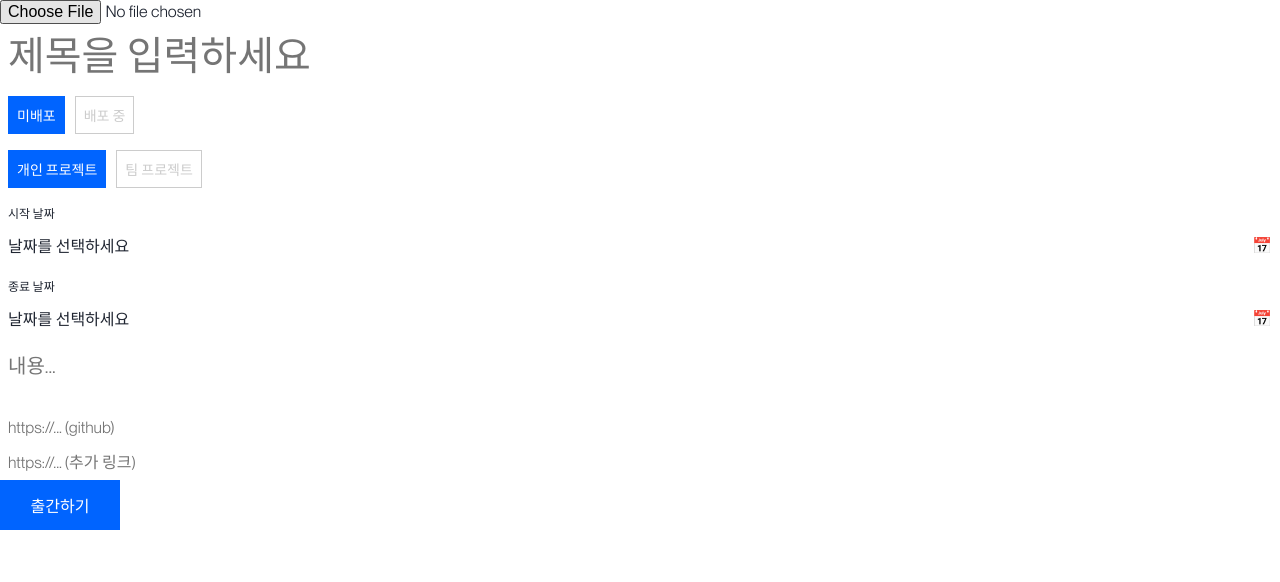
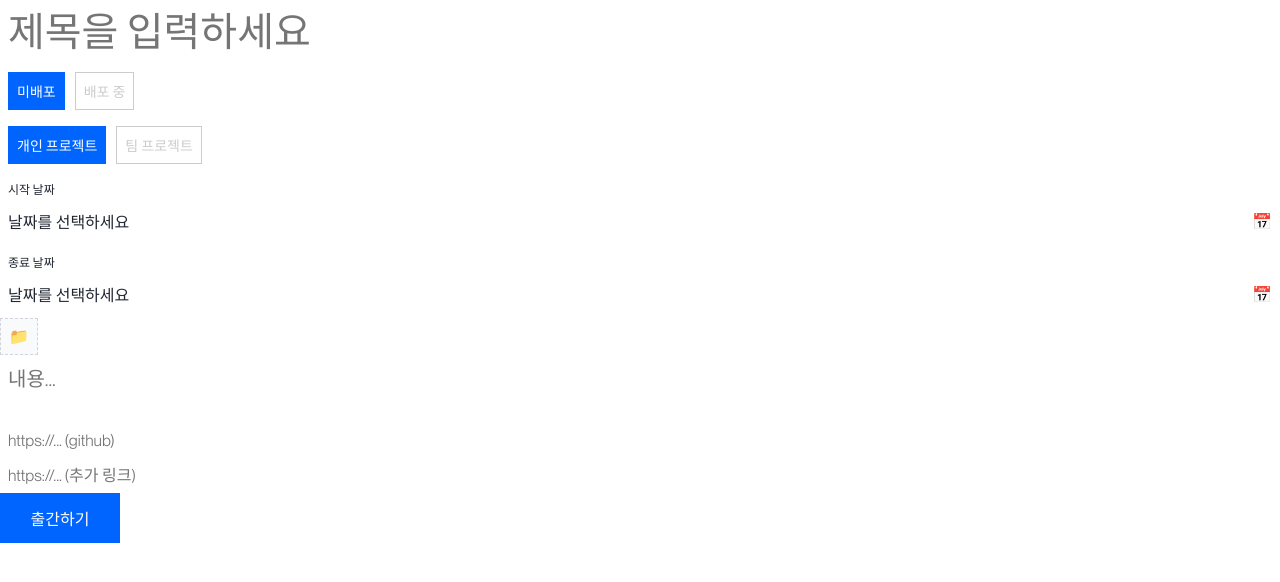
Before and after one commit to SeungWoo-Ahn/portfolio, a React (Vite) app: page /projects/new in a window 1280 px wide. Shown: the top 582 px of the page. Built offline with nearby package versions, Linux system fonts and the light colour scheme; no server answers.

Commit message:
#11 feat: image upload icon 구현

```diff
--- /dev/null
+++ b/src/components/Form/Input/FileInput.module.css
@@ -0,0 +1,22 @@
+.hiddenInput {
+    display: none;
+}
+
+.uploadBox {
+    display: inline-flex;
+    align-items: center;
+    justify-content: center;
+    padding: 8px;
+    border: 1px dashed #d1d5db;
+    background-color: #f9fafb;
+    cursor: pointer;
+    transition: all 0.2s ease;
+
+    &:hover {
+        background-color: #f3f4f6;
+    }
+}
+
+.icon {
+    font-size: 16px;
+}
--- /dev/null
+++ b/src/components/Form/Input/FileInput.tsx
@@ -0,0 +1,40 @@
+import { useRef, type ChangeEvent } from 'react';
+import styled from './FileInput.module.css';
+
+interface FileInputProps {
+    onSelectedFile: (file: File) => void;
+}
+
+const FileInput = ({ onSelectedFile }: FileInputProps) => {
+    const fileInputRef = useRef<HTMLInputElement>(null);
+
+    const handleFileChange = (event: ChangeEvent<HTMLInputElement>) => {
+        const selectedFile = event.target.files?.[0];
+        if (!selectedFile) {
+            return;
+        }
+        onSelectedFile(selectedFile);
+        event.target.value = '';
+    }
+
+
+    const handleClick = () => {
+        fileInputRef.current?.click();
+    };
+
+    return (
+        <>
+            <input
+                className={styled.hiddenInput}
+                type='file'
+                accept='image/*'
+                ref={fileInputRef}
+                onChange={handleFileChange} />
+            <div className={styled.uploadBox} onClick={handleClick}>
+                <span className={styled.icon}>📁</span>
+            </div>
+        </>
+    );
+};
+
+export default FileInput;
--- a/src/pages/BlogPost/BlogPost.tsx
+++ b/src/pages/BlogPost/BlogPost.tsx
@@ -1,17 +1,18 @@
 import { useMutation, useQuery, useQueryClient } from "@tanstack/react-query";
+import { useEffect } from "react";
+import { useForm } from "react-hook-form";
 import { useNavigate, useParams } from "react-router-dom";
-import type { BlogPostCreatePayload } from "../../types/uiModel/blogUiModel";
-import { useForm } from "react-hook-form";
-import { useImageUpload } from "../../hooks/useImageUpload";
+import SubmitButton from "../../components/Form/Button/SubmitButton";
+import FileInput from "../../components/Form/Input/FileInput";
+import TextInput from "../../components/Form/Input/TextInput";
+import TextArea from "../../components/Form/TextArea/TextArea";
+import MarkdownPreview from "../../components/MarkdownPreview/MarkdownPreview";
+import { PATHS } from "../../consts/Paths";
 import { QUERY_KEYS } from "../../consts/QueryKeys";
 import { blogRepository } from "../../data/blogRepository";
-import { useEffect, type ChangeEvent } from "react";
-import { PATHS } from "../../consts/Paths";
+import { useImageUpload } from "../../hooks/useImageUpload";
 import { blogMapper } from "../../types/mapper/blogMapper";
-import TextInput from "../../components/Form/Input/TextInput";
-import TextArea from "../../components/Form/TextArea/TextArea";
-import SubmitButton from "../../components/Form/Button/SubmitButton";
-import MarkdownPreview from "../../components/MarkdownPreview/MarkdownPreview";
+import type { BlogPostCreatePayload } from "../../types/uiModel/blogUiModel";
 
 const BlogPost = () => {
     const { id } = useParams<{ id: string }>();
@@ -37,11 +38,11 @@ const BlogPost = () => {
     }, [isError, navigate]);
 
     useEffect(() => {
-            if (editMode && data) {
-                const payload = blogMapper.toPayload(data);
-                reset(payload);
-            }
-        }, [data, editMode]);
+        if (editMode && data) {
+            const payload = blogMapper.toPayload(data);
+            reset(payload);
+        }
+    }, [data, editMode]);
 
     const handleSuccess = async () => {
         await queryClient.invalidateQueries({
@@ -67,13 +68,9 @@ const BlogPost = () => {
     const isLoading = imageUploadPending &&
         editMode ? updateMutation.isPending : createMutation.isPending;
 
-    const handleSelectImage = (event: ChangeEvent<HTMLInputElement>) => {
-        const selectedFile = event.target.files?.[0];
-        if (!selectedFile) {
-            return;
-        }
+    const uploadImage = (file: File) => {
         imageUploadMutate(
-            { bucket: 'blogs', file: selectedFile },
+            { bucket: 'blogs', file: file },
             {
                 onSuccess: (url) => {
                     const originContent = getValues('content');
@@ -82,7 +79,6 @@ const BlogPost = () => {
                 },
             }
         )
-        event.target.value = '';
     }
 
     const onSubmit = (payload: BlogPostCreatePayload) => {
@@ -98,7 +94,6 @@ const BlogPost = () => {
 
     return (
         <>
-            <input type='file' accept='image/*' onChange={handleSelectImage} />
             <form onSubmit={handleSubmit(onSubmit)}>
                 <TextInput
                     type='text'
@@ -107,6 +102,7 @@ const BlogPost = () => {
                         required: true
                     })}
                 />
+                <FileInput onSelectedFile={uploadImage} />
                 <TextArea
                     placeholder='내용...'
                     disabled={imageUploadPending}
--- a/src/pages/PojectPost/ProjectPost.tsx
+++ b/src/pages/PojectPost/ProjectPost.tsx
@@ -1,19 +1,20 @@
 import { useMutation, useQuery, useQueryClient } from "@tanstack/react-query";
-import { useEffect, type ChangeEvent } from "react";
+import { useEffect } from "react";
 import { useForm } from "react-hook-form";
 import { useNavigate, useParams } from "react-router-dom";
 import SubmitButton from "../../components/Form/Button/SubmitButton";
+import DateInput from "../../components/Form/Input/DateInput";
+import FileInput from "../../components/Form/Input/FileInput";
+import Select from "../../components/Form/Input/Select";
 import TextInput from "../../components/Form/Input/TextInput";
+import TextArea from "../../components/Form/TextArea/TextArea";
 import MarkdownPreview from "../../components/MarkdownPreview/MarkdownPreview";
-import TextArea from "../../components/Form/TextArea/TextArea";
 import { PATHS } from "../../consts/Paths";
 import { QUERY_KEYS } from "../../consts/QueryKeys";
 import { projectRepository } from "../../data/projectRepository";
 import { useImageUpload } from "../../hooks/useImageUpload";
 import { projectCategoryEntries, projectMapper, projectStatusEntries } from "../../types/mapper/projectMapper";
 import type { ProjectCreatePayload } from "../../types/uiModel/projectUiModel";
-import Select from "../../components/Form/Input/Select";
-import DateInput from "../../components/Form/Input/DateInput";
 
 const ProjectPost = () => {
     const { id } = useParams<{ id: string }>();
@@ -83,13 +84,9 @@ const ProjectPost = () => {
     const isLoading = imageUploadPending &&
         editMode ? updateMutation.isPending : createMutation.isPending;
 
-    const handleSelectImage = (event: ChangeEvent<HTMLInputElement>) => {
-        const selectedFile = event.target.files?.[0];
-        if (!selectedFile) {
-            return;
-        }
+    const uploadImage = (file: File) => {
         imageUploadMutate(
-            { bucket: 'projects', file: selectedFile },
+            { bucket: 'projects', file: file },
             {
                 onSuccess: (url) => {
                     const originContent = getValues('content');
@@ -98,7 +95,6 @@ const ProjectPost = () => {
                 },
             }
         )
-        event.target.value = '';
     }
 
     const onSubmit = (payload: ProjectCreatePayload) => {
@@ -114,7 +110,6 @@ const ProjectPost = () => {
 
     return (
         <>
-            <input type='file' accept='image/*' onChange={handleSelectImage} />
             <form onSubmit={handleSubmit(onSubmit)}>
                 <TextInput
                     type='text'
@@ -140,11 +135,12 @@ const ProjectPost = () => {
                 <DateInput
                     label='시작 날짜'
                     name='startDate'
-                    control={control}/>
+                    control={control} />
                 <DateInput
                     label='종료 날짜'
                     name='endDate'
-                    control={control}/>
+                    control={control} />
+                <FileInput onSelectedFile={uploadImage} />
                 <TextArea
                     placeholder='내용...'
                     disabled={imageUploadPending}
```
